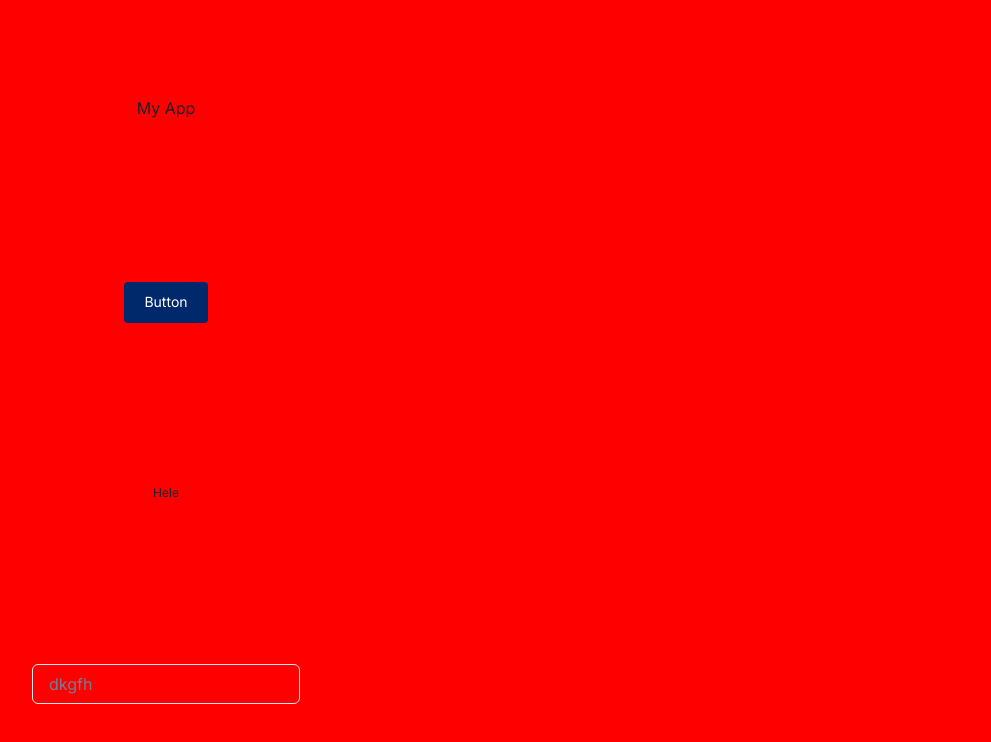
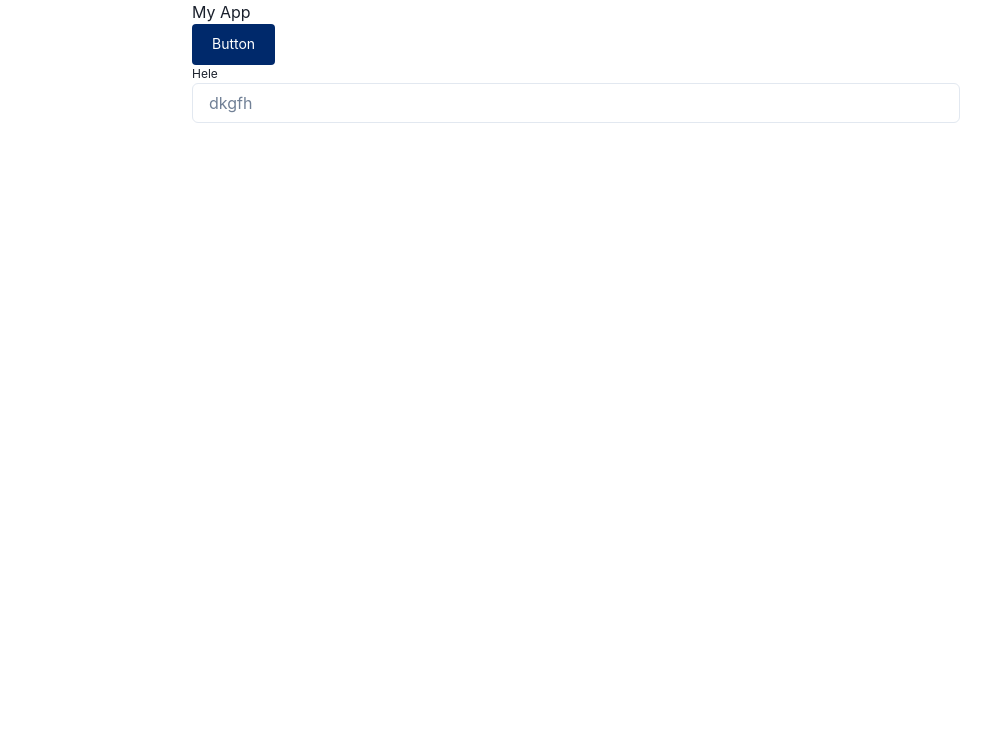
Before and after one commit to ahmdammarr/github-search, a Next.js app: page / in a window 1280 px wide. Shown: the top 742 px of the page, without its empty margins (64-1055 px from the left). Built offline with nearby package versions, Linux system fonts and the light colour scheme.

Commit message:
refactor: clean up styles and chakra

```diff
--- a/src/app/globals.css
+++ b/src/app/globals.css
@@ -12,110 +12,6 @@
     font-style: normal;
   }
 
-:root {
-  --max-width: 1100px;
-  --border-radius: 12px;
-  --font-mono: ui-monospace, Menlo, Monaco, 'Cascadia Mono', 'Segoe UI Mono',
-    'Roboto Mono', 'Oxygen Mono', 'Ubuntu Monospace', 'Source Code Pro',
-    'Fira Mono', 'Droid Sans Mono', 'Courier New', monospace;
-
-  --foreground-rgb: 0, 0, 0;
-  --background-start-rgb: 214, 219, 220;
-  --background-end-rgb: 255, 255, 255;
-
-  --primary-glow: conic-gradient(
-    from 180deg at 50% 50%,
-    #16abff33 0deg,
-    #0885ff33 55deg,
-    #54d6ff33 120deg,
-    #0071ff33 160deg,
-    transparent 360deg
-  );
-  --secondary-glow: radial-gradient(
-    rgba(255, 255, 255, 1),
-    rgba(255, 255, 255, 0)
-  );
-
-  --tile-start-rgb: 239, 245, 249;
-  --tile-end-rgb: 228, 232, 233;
-  --tile-border: conic-gradient(
-    #00000080,
-    #00000040,
-    #00000030,
-    #00000020,
-    #00000010,
-    #00000010,
-    #00000080
-  );
-
-  --callout-rgb: 238, 240, 241;
-  --callout-border-rgb: 172, 175, 176;
-  --card-rgb: 180, 185, 188;
-  --card-border-rgb: 131, 134, 135;
+html, body {
+  min-height: 100%;
 }
-
-@media (prefers-color-scheme: dark) {
-  :root {
-    --foreground-rgb: 255, 255, 255;
-    --background-start-rgb: 0, 0, 0;
-    --background-end-rgb: 0, 0, 0;
-
-    --primary-glow: radial-gradient(rgba(1, 65, 255, 0.4), rgba(1, 65, 255, 0));
-    --secondary-glow: linear-gradient(
-      to bottom right,
-      rgba(1, 65, 255, 0),
-      rgba(1, 65, 255, 0),
-      rgba(1, 65, 255, 0.3)
-    );
-
-    --tile-start-rgb: 2, 13, 46;
-    --tile-end-rgb: 2, 5, 19;
-    --tile-border: conic-gradient(
-      #ffffff80,
-      #ffffff40,
-      #ffffff30,
-      #ffffff20,
-      #ffffff10,
-      #ffffff10,
-      #ffffff80
-    );
-
-    --callout-rgb: 20, 20, 20;
-    --callout-border-rgb: 108, 108, 108;
-    --card-rgb: 100, 100, 100;
-    --card-border-rgb: 200, 200, 200;
-  }
-}
-
-* {
-  box-sizing: border-box;
-  padding: 0;
-  margin: 0;
-}
-
-html,
-body {
-  max-width: 100vw;
-  overflow-x: hidden;
-}
-
-body {
-  color: rgb(var(--foreground-rgb));
-  background: linear-gradient(
-      to bottom,
-      transparent,
-      rgb(var(--background-end-rgb))
-    )
-    rgb(var(--background-start-rgb));
-}
-
-a {
-  color: inherit;
-  text-decoration: none;
-}
-
-@media (prefers-color-scheme: dark) {
-  html {
-    color-scheme: dark;
-  }
-}
--- a/src/app/layout.tsx
+++ b/src/app/layout.tsx
@@ -1,9 +1,8 @@
 import type { Metadata } from "next";
-import { Inter } from "next/font/google";
 import "./globals.css";
 import { ChakraClientProvider } from "./providers/ChakraClientProvider";
+import { Container } from "@chakra-ui/react";
 
-const inter = Inter({ subsets: ["latin"] });
 
 export const metadata: Metadata = {
   title: "Create Next App",
@@ -17,9 +16,13 @@ export default function RootLayout({
 }) {
   return (
     <html lang="en">
-      <ChakraClientProvider>
-        <body className={inter.className}>{children}</body>
-      </ChakraClientProvider>
+      <body>
+        <ChakraClientProvider>
+          <Container height={"100vh"} maxW={"100vh"}>
+            {children}
+          </Container>
+        </ChakraClientProvider>
+      </body>
     </html>
   );
 }
--- a/src/app/page.tsx
+++ b/src/app/page.tsx
@@ -1,15 +1,14 @@
-import styles from "./page.module.css";
 import BaseButton from "@ui/components/base/base-button";
 import BaseText from "./ui/components/base/base-text";
 import BaseInput from "./ui/components/base/base-input";
 
 export default function Home() {
   return (
-    <main className={styles.main}>
+    <>
       <h1>My App</h1>
       <BaseButton title="Button" />
       <BaseText size="xs">Hele</BaseText>
-      <BaseInput placeholder="dkgfh"/>
-    </main>
+      <BaseInput placeholder="dkgfh" />
+    </>
   );
 }
--- a/src/app/providers/ChakraClientProvider.tsx
+++ b/src/app/providers/ChakraClientProvider.tsx
@@ -1,23 +1,12 @@
 "use client";
 
 import { theme } from "@app/ui/theme/theme";
-import { ChakraProvider, Flex } from "@chakra-ui/react";
-import { useEffect, useState } from "react";
+import { ChakraProvider } from "@chakra-ui/react";
 
 export function ChakraClientProvider({
   children,
 }: {
   children: React.ReactNode;
 }) {
-  const [isCleint, setisCleint] = useState(false);
-  useEffect(() => {
-    setisCleint(true);
-  }, []);
-  return isCleint ? (
-    <ChakraProvider theme={theme}>
-      <Flex bg={'red'}>{children}</Flex>
-    </ChakraProvider>
-  ) : (
-    <>{children}</>
-  );
+  return <ChakraProvider theme={theme}>{children}</ChakraProvider>;
 }
```
